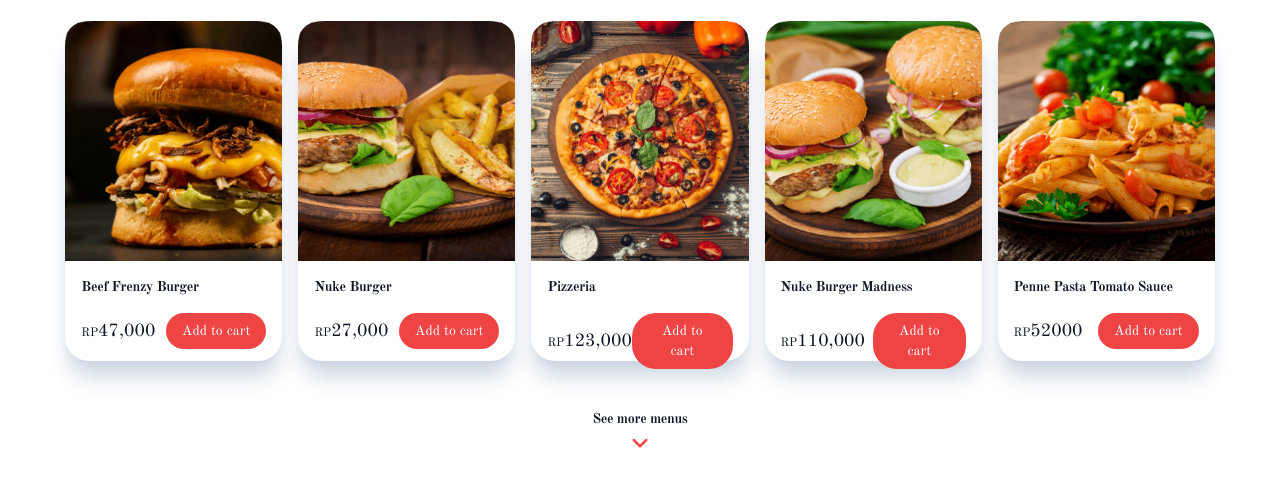
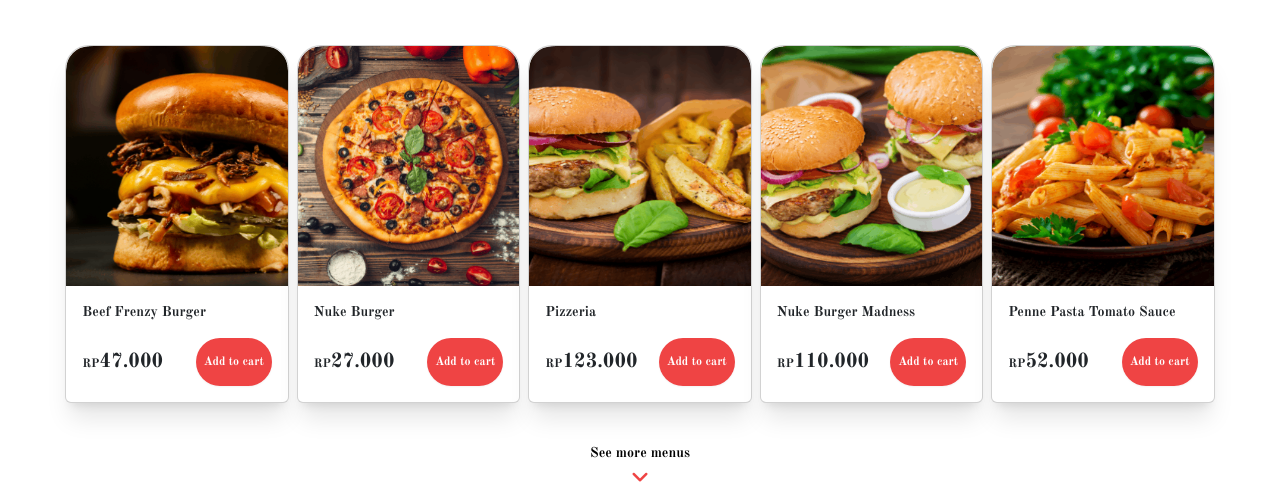
Before and after one commit to 198Jony/Tasty-Food-Resturant, a plain HTML site: page index.html in a window 1280 px wide. Shown: the part 631-1123 px from the top of the page. Before the commit the page ends 1089 px from the top, so only its background shows below. Drawn offline with nearby package versions, Linux system fonts and the light colour scheme.

Commit message:
completed upto card section

```diff
--- a/index.html
+++ b/index.html
@@ -117,93 +117,94 @@
     <main>
       <section class="pt-20">
         <div class="container mx-auto w-11/12">
-               <div class="mx-auto text-center">
-                  <h2 class="text-red-500 font-bold text-4xl">Our top five meals</h2>
-                  <p class="text-black font-bold text-lg">Try our five best meals today.</p>
+          <div class="text-center mx-auto">
+             <h2 class="font-bold text-xl lg:text-4xl xl:text-6xl text-red-500">Our top five meals</h2>
+             <p class="font-semibold text-black text-lg lg:text-2xl">Try our five best meals today.</p>
           </div>
-               <div class="grid grid-cols-2 lg:grid lg:grid-cols-5 gap-3 mt-5">
+          <div class="grid grid-cols-1 md:grid md:grid-cols-2 lg:grid lg:grid-cols-3 xl:grid xl:grid-cols-5 gap-2 mt-5">
             <!--card1-->
-                  <div class="w-full h-[340px] max-w-sm bg-white  rounded-3xl shadow-xl shadow-slate-300">
-                    <a href="#">
-                        <img class=" w-full h-60 rounded-t-lg" src="image\smiley-woman-with-headphones-working-laptop 1.png" alt="product image" />
-                    </a>
-                    <div class="px-3 ">
-                        <a href="#">
-                            <h5 class="text-sm font-semibold tracking-tight text-gray-900 dark:text-white mt-3">Beef Frenzy Burger</h5>
-                        </a>
-                        <div class="flex items-center justify-between gap-2 mt-3">
-                            <span class="text-lg font-medium text-gray-900 dark:text-white"><span class="text-xs">RP</span>47,000</span>
-                            <a href="#" class="text-white bg-red-500 hover:bg-red-700 focus:ring-4 focus:outline-none focus:ring-blue-300 font-medium rounded-3xl text-sm px-3 py-2 text-center dark:bg-blue-600 dark:hover:bg-blue-700 dark:focus:ring-blue-800">Add to cart</a>
+            <div class="card shadow-xl rounded-t-3xl">
+            <figure>
+            <img class="w-full h-72 lg:h-60"
+              src="image\smiley-woman-with-headphones-working-laptop 1.png"
+              alt="Shoes" />
+            </figure>
+            <div class="card-body ">
+            <h2 class="card-title font-extrabold text-xl lg:text-lg xl:text-sm">Beef Frenzy Burger</h2>
+            <div class="card-actions justify-between items-center">
+              <p><span class="font-semibold text-xs">RP</span><span class="font-semibold text-lg xl:text-xl">47.000</span></p>
+              <button class="btn btn-primary font-bold text-xs bg-red-500 text-white hover:bg-red-600 px-2 py-2 rounded-full border-none">Add to cart</button>
             </div>
           </div>
         </div>
         <!--card2-->
-                  <div class="w-full h-[340px] max-w-sm bg-white  rounded-3xl shadow-xl shadow-slate-300">
-                    <a href="#">
-                        <img class=" w-full h-60 rounded-t-lg" src="image\smiley-woman-with-headphones-working-laptop 1 (1).png" alt="product image" />
-                    </a>
-                    <div class="px-3 ">
-                        <a href="#">
-                            <h5 class="text-sm font-semibold tracking-tight text-gray-900 dark:text-white mt-3">Nuke Burger</h5>
-                        </a>
-                        <div class="flex items-center justify-between gap-2 mt-3">
-                            <span class="text-lg font-medium text-gray-900 dark:text-white"><span class="text-xs">RP</span>27,000</span>
-                            <a href="#" class="text-white bg-red-500 hover:bg-red-700 focus:ring-4 focus:outline-none focus:ring-blue-300 font-medium rounded-3xl text-sm px-3 py-2 text-center dark:bg-blue-600 dark:hover:bg-blue-700 dark:focus:ring-blue-800">Add to cart</a>
+        <div class="card w-full shadow-xl rounded-t-3xl">
+          <figure>
+            <img class="w-full h-72 lg:h-60"
+              src="image\smiley-woman-with-headphones-working-laptop 1 (2).png"
+              alt="Shoes" />
+            </figure>
+            <div class="card-body ">
+            <h2 class="card-title font-extrabold text-xl lg:text-lg xl:text-sm">Nuke Burger</h2>
+            <div class="card-actions justify-between items-center">
+              <p><span class="font-semibold text-xs">RP</span><span class="font-semibold text-lg xl:text-xl">27.000</span></p>
+              <button class="btn btn-primary font-bold text-xs bg-red-500 text-white hover:bg-red-600 px-2 py-2 rounded-full border-none">Add to cart</button>
             </div>
           </div>
         </div>
         <!--card3-->
-                  <div class="w-full h-[340px] max-w-sm bg-white  rounded-3xl shadow-xl shadow-slate-300">
-                    <a href="#">
-                        <img class=" w-full h-60 rounded-t-lg" src="image\smiley-woman-with-headphones-working-laptop 1 (2).png" alt="product image" />
-                    </a>
-                    <div class="px-3 ">
-                        <a href="#">
-                            <h5 class="text-sm font-semibold tracking-tight text-gray-900 dark:text-white mt-3 gap-2">Pizzeria</h5>
-                        </a>
-                        <div class="flex items-center justify-between mt-3">
-                            <span class="text-lg font-medium text-gray-900 dark:text-white"><span class="text-xs">RP</span>123,000</span>
-                            <a href="#" class="text-white bg-red-500 hover:bg-red-700 focus:ring-4 focus:outline-none focus:ring-blue-300 font-medium rounded-3xl text-sm px-3 py-2 text-center dark:bg-blue-600 dark:hover:bg-blue-700 dark:focus:ring-blue-800">Add to cart</a>
+        <div class="card w-full shadow-xl rounded-t-3xl">
+          <figure>
+            <img class="w-full h-72 lg:h-60"
+              src="image\smiley-woman-with-headphones-working-laptop 1 (1).png"
+              alt="Shoes" />
+          </figure>
+          <div class="card-body ">
+            <h2 class="card-title font-extrabold text-xl lg:text-lg xl:text-sm">Pizzeria</h2>
+            <div class="card-actions justify-between items-center">
+              <p><span class="font-semibold text-xs">RP</span><span class="font-semibold text-lg xl:text-xl">123.000</span></p>
+              <button class="btn btn-primary font-bold text-xs bg-red-500 text-white hover:bg-red-600 px-2 py-2 rounded-full border-none">Add to cart</button>
             </div>
           </div>
         </div>
         <!--card4-->
-                  <div class="w-full h-[340px] max-w-sm bg-white  rounded-3xl shadow-xl shadow-slate-300">
-                    <a href="#">
-                        <img class=" w-full h-60 rounded-t-lg" src="image\smiley-woman-with-headphones-working-laptop 1 (4).png" alt="product image" />
-                    </a>
-                    <div class="px-3 ">
-                        <a href="#">
-                            <h5 class="text-sm font-semibold tracking-tight text-gray-900 dark:text-white mt-3">Nuke Burger Madness</h5>
-                        </a>
-                        <div class="flex items-center justify-between mt-3 gap-2">
-                            <span class="text-lg font-medium text-gray-900 dark:text-white"><span class="text-xs">RP</span>110,000</span>
-                            <a href="#" class="text-white bg-red-500 hover:bg-red-700 focus:ring-4 focus:outline-none focus:ring-blue-300 font-medium rounded-3xl text-sm px-3 py-2 text-center dark:bg-blue-600 dark:hover:bg-blue-700 dark:focus:ring-blue-800">Add to cart</a>
+        <div class="card w-full shadow-xl rounded-t-3xl">
+          <figure>
+            <img class="w-full h-72 lg:h-60"
+              src="image\smiley-woman-with-headphones-working-laptop 1 (4).png"
+              alt="Shoes" />
+          </figure>
+          <div class="card-body ">
+            <h2 class="card-title font-extrabold text-xl lg:text-lg xl:text-sm">Nuke Burger Madness</h2>
+            <div class="card-actions justify-between items-center">
+              <p><span class="font-semibold text-xs">RP</span><span class="font-semibold text-lg xl:text-xl">110.000</span></p>
+              <button class="btn btn-primary font-bold text-xs bg-red-500 text-white hover:bg-red-600 px-2 py-2 rounded-full border-none">Add to cart</button>
             </div>
           </div>
         </div>
         <!--card5-->
-                  <div class="w-full h-[340px] max-w-sm bg-white  rounded-3xl shadow-xl shadow-slate-300">
-                    <a href="#">
-                        <img class=" w-full h-60 rounded-t-lg" src="image\smiley-woman-with-headphones-working-laptop 1 (3).png" alt="product image" />
-                    </a>
-                    <div class="px-3 ">
-                        <a href="#">
-                            <h5 class="text-sm font-semibold tracking-tight text-gray-900 dark:text-white mt-3">Penne Pasta Tomato Sauce</h5>
-                        </a>
-                        <div class="flex items-center justify-between mt-3 gap-2">
-                            <span class="text-lg font-medium text-gray-900 dark:text-white"><span class="text-xs">RP</span>52000</span>
-                            <a href="#" class="text-white bg-red-500 hover:bg-red-700 focus:ring-4 focus:outline-none focus:ring-blue-300 font-medium rounded-3xl text-sm px-3 py-2 text-center dark:bg-blue-600 dark:hover:bg-blue-700 dark:focus:ring-blue-800">Add to cart</a>
+        <div class="card w-full shadow-xl rounded-t-3xl">
+          <figure>
+            <img class="w-full h-72 lg:h-60"
+              src="image\smiley-woman-with-headphones-working-laptop 1 (3).png"
+              alt="Shoes" />
+          </figure>
+          <div class="card-body ">
+            <h2 class="card-title font-extrabold text-xl lg:text-lg xl:text-sm">Penne Pasta Tomato Sauce</h2>
+            <div class="card-actions justify-between items-center">
+              <p><span class="font-semibold text-xs">RP</span><span class="font-semibold text-lg xl:text-xl">52.000</span></p>
+              <button class="btn btn-primary font-bold text-xs bg-red-500 text-white hover:bg-red-600 px-2 py-2 rounded-full border-none">Add to cart</button>
             </div>
           </div>
         </div>
         </div>
-               <div class="mx-auto text-center mt-5">
-                <p class="text-sm font-semibold tracking-tight text-gray-900 dark:text-white mt-3">See more menus</p>
+        <div class="mx-auto text-center mt-10">
+           <p class="font-extrabold text-xl lg:text-lg xl:text-sm text-black">See more menus</p>
            <i class="fa-solid fa-angle-down text-red-500 text-xl"></i>
         </div>
         </div>
       </section>
+
     </main>
 
     <footer>
```
Lines whose indentation alone changed are shown as unchanged.
